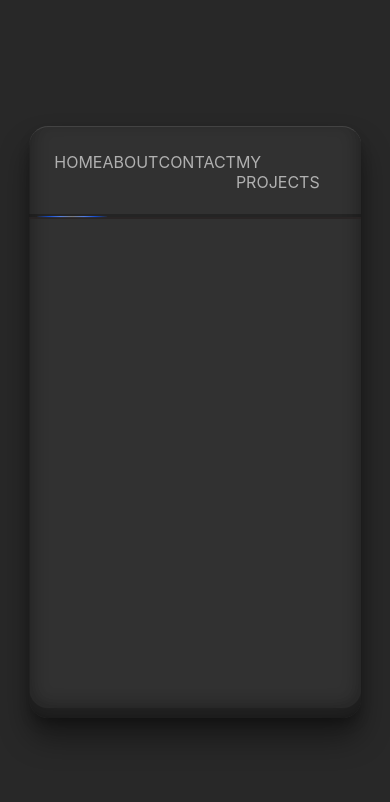
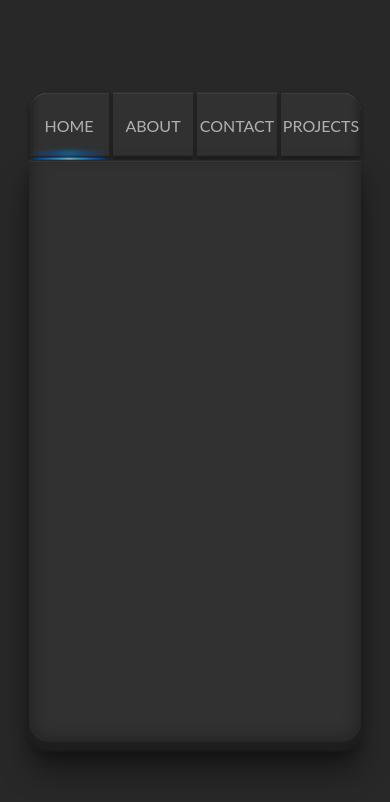
Before and after one commit to Stalius4/Portfolio, a React (Create React App) app in the folder portfolio/: page / in a window 390 px wide. Shown: the top 802 px of the page. Built offline with nearby package versions, Linux system fonts and the light colour scheme.

Commit message:
line added for navbar

```diff
--- a/portfolio/src/Pages/HomePage/HomePage.js
+++ b/portfolio/src/Pages/HomePage/HomePage.js
@@ -4,14 +4,15 @@ import "./mobile.css"
 const HomePage = () => {
   return (
  <div className='outer'>
+  <div className='horizontal-flex'>
+  <Link to="/"  className='home2 top-border-left'>HOME</Link>
+  <Link to="/about" className='about2'>ABOUT</Link>
+  <Link to="/contact" className='about2'>CONTACT</Link>
+  <Link to="/projects" className='about2 top-border-right'> PROJECTS</Link>
+  </div>
+
     <div className='main-container'>
-        <nav>
-      <Link to="/" className='nav-decoration home'>HOME</Link>
-      <Link to="/about" className='nav-decoration'>ABOUT</Link>
-      <Link to="/contact" className='nav-decoration'>CONTACT</Link>
-      <Link to="/projects" className='nav-decoration'>MY PROJECTS</Link>
-      </nav>
-    </div>
+   </div>
 </div>
   );
 };
--- a/portfolio/src/Pages/HomePage/mobile.css
+++ b/portfolio/src/Pages/HomePage/mobile.css
@@ -1,67 +1,154 @@
 @media only screen and (max-width: 767px) {
     html {
-     background-color: #282828;
+        background-color: #282828;
 
     }
 
+    @import url('https://fonts.googleapis.com/css2?family=Lato:wght@400;700&display=swap');
 
-    .main-container{
-
-        background-color: #313131;
-        width: 85%;
-        max-width: 700px;
-        height: 70vh;
+    .outer{
+        display: flex;
+        flex-direction: column;
+        justify-content: center;
+        gap: 4px;
         position: absolute;
         top: 50%;
         left: 50%;
         transform: translate(-50%, -50%);
-        border-radius: 19px;
 
-         border-top: 1.5px solid rgba(255, 255, 255, 0.105);
-         box-shadow: rgba(0, 0, 0, 0.4) 0px 20px 30px, rgba(0, 0, 0, 0.3) 0px 7px 13px -3px, rgba(0, 0, 0, 0.2) 0px -10px 0px inset, rgba(10, 10, 10, 0.2) 0px -10px 15px inset, rgba(10, 10, 10, 0.2) 0px -10px 20px inset;
+    }
+    .main-container {
+        box-sizing: border-box;
+        background-color: #313131;
+        max-width: 700px;
+        height: 70vh;
+        border-radius: 0px 0px 19px 19px;
+        border-top: 1.5px solid rgba(255, 255, 255, 0.105);
+        box-shadow: rgba(0, 0, 0, 0.4) 0px 20px 30px,
+         rgba(0, 0, 0, 0.3) 0px 7px 13px -3px,
+          rgba(0, 0, 0, 0.2) 0px -10px 0px inset,
+           rgba(10, 10, 10, 0.2) 0px -10px 15px inset
+           ,rgba(10, 10, 10, 0.2) 0px -10px 20px inset
+            ;
+            z-index: 1;
     }
 
-    nav{
-position: relative;
-display: flex;
-justify-content: space-between;
-padding: 25px;
-border-bottom: solid rgba(40, 35, 35, 0.765) 2px;
-box-shadow:  rgba(0, 0, 0, 0.2) 0px -3px 0px inset, rgba(0, 0, 0, 0.082) 0px -3px 0px inset;
-    }
 
-    .nav-decoration{
-        text-decoration: none;
-        color: rgba(255, 255, 255, 0.62);
 
-    }
-    .home{
-position: relative;
+    .home2::after {
 
-    }
-.home::after {
+            position: absolute;
+            content: "";
+            top: 64px;
+            left: 0;
+            right: 0;
+            z-index: -1;
+            height: 2.5%;
+            width: 100%;
+
+
+            background: linear-gradient(
+              to left,
+              #1d1d1e00,
+              #0661c2,
+              #3081DA,
+              #43C9E7,
+              #C9DBF7,
+              #43C9E7,
+              #3081DA,
+              #0661c2,
+              #1d1d1e00
+            );
+
+
+        }
+
+
+
+.home2::before {
+
     position: absolute;
- left: -18px;
-  bottom: -25px;
     content: "";
-    width: 70px;
-    height: 1px;
-    background-color: rgba(240, 248, 255, 0);
+    top: 57px;
+    left: 0;
+    right: 0;
+    z-index: 1;
+    height: 10%;
+    width: 100%;
+    filter: blur(2px)  contrast(100%);
 
-    border-width: 1px;
-    border-style: solid;
-    border-image:
-      linear-gradient(
-            to left,
-            #2c56b71d,
-            #1451df,
-            #5787f7,
-            #f9fafa70,
-            #5787f7,
-            #1451df,
-            #2c56b71d
-          ) 0 0 1 0 ;
+    background: linear-gradient(
+      to left,
+      #1d1d1e03,
+      #0661c23f,
+      #0661c286,
+      #067dc2b7,
+      #0661c286,
+      #0661c23f,
+      #0300cf00
+
+    );
+
 
 }
 
-  }
+
+
+
+
+
+.home2,
+.about2 {
+    font-family: 'Lato', sans-serif;
+    font-weight: 400;
+    color: rgba(255, 255, 255, 0.564);
+    background-color: #313131;
+    display: flex;
+    align-items: center;
+    justify-content: center;
+    width: 80px;
+    height: 62px;
+    text-decoration: none;
+    color: rgba(255, 255, 255, 0.62);
+    border-top: 1.5px solid rgba(255, 255, 255, 0.105);
+    border-bottom: #1e1c1cbd 1px solid;
+    box-shadow:
+        rgba(0, 0, 0, 0.4) 0px 2px 4px,
+        /* rgba(0, 0, 0, 0.211) 0px 7px 13px -3px, */
+        rgba(0, 0, 0, 0.239) 0px 0px 0px inset;
+    /* box-shadow: rgba(17, 17, 26, 0.1) 0px 4px 16px, rgba(17, 17, 26, 0.1) 0px 8px 24px, rgba(17, 17, 26, 0.1) 0px 16px 56px; */
+    position: relative;
+}
+
+.top-border-left {
+    border-radius: 19px 0px 0px 0px;
+    text-decoration: none;
+    color: rgba(255, 255, 255, 0.62);
+    box-shadow:
+        rgba(0, 0, 0, 0.4) 0px 2px 4px,
+        61px 0px 10px -58px rgba(14,8,8,0.45) inset,
+        /* rgba(0, 0, 0, 0.211) 0px 7px 13px -3px, */
+        rgba(0, 0, 0, 0.239) 0px 0px 0px inset;
+}
+
+.top-border-right {
+    border-radius: 0px 19px 0px 0px;
+    text-decoration: none;
+    color: rgba(255, 255, 255, 0.62);
+    box-shadow:
+        rgba(0, 0, 0, 0.4) 0px 2px 4px,
+        -60px -14px 10px -58px rgba(14,8,8,0.45) inset,
+        /* rgba(0, 0, 0, 0.211) 0px 7px 13px -3px, */
+        rgba(0, 0, 0, 0.239) 0px 0px 0px inset;
+
+}
+
+.horizontal-flex {
+    display: flex;
+    gap: 4px;
+
+    z-index: 1;
+}
+
+
+}
```
